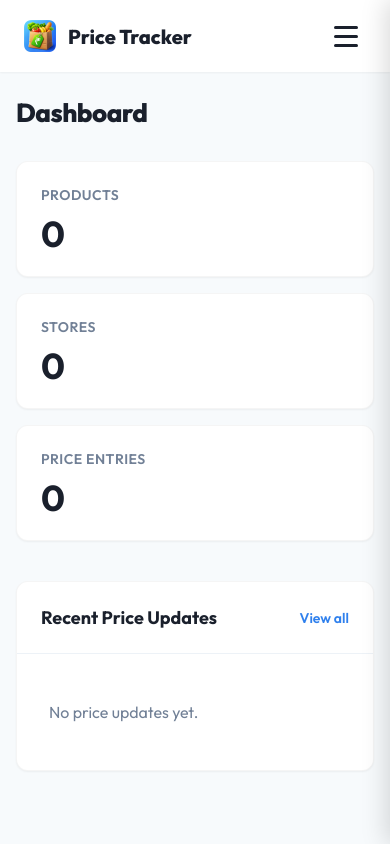
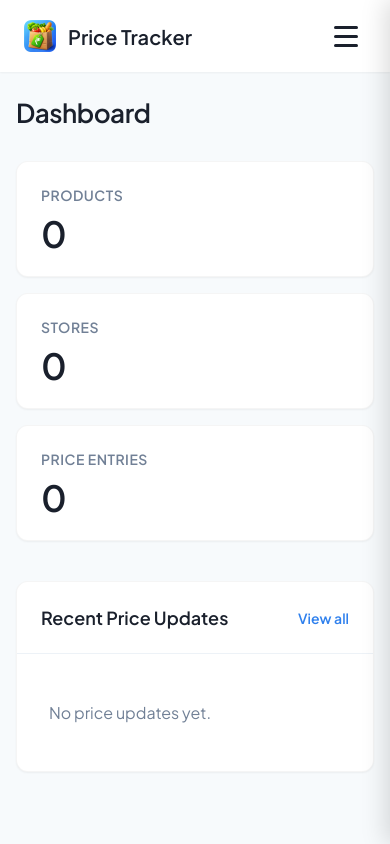
Before and after one commit to er-vikash-sain/grocery-price-app, a PHP site: page /html/dashboard.html in a window 390 px wide. Run offline with PHP 8.4, Linux system fonts and the light colour scheme.

Commit message:
style: refine typography with Plus Jakarta Sans and lighter weights
- Switched font from Outfit to Plus Jakarta Sans for a cleaner mobile aesthetic
- Reduced font weight for headings (800 -> 600) for a less heavy feel
- Refined label and button weights (700/600 -> 600/500)
- Improved overall whitespace and layout airiness

```diff
--- a/html/common.css
+++ b/html/common.css
@@ -1,9 +1,7 @@
-@import url('https://fonts.googleapis.com/css2?family=Outfit:wght@300;400;500;600;700;800&display=swap');
+@import url('https://fonts.googleapis.com/css2?family=Plus+Jakarta+Sans:wght@300;400;500;600;700;800&display=swap');
 
 :root {
-    /* ------------------------------
-     1. Brand Colors
-     ------------------------------ */
+    /* ... (brand colors unchanged) ... */
     --brand-primary: #2F80ED;
     --brand-primary-light: #56CCF2;
     --brand-primary-dark: #1F5FA0;
@@ -34,7 +32,7 @@
     --shadow-md: 0 4px 6px -1px rgba(0, 0, 0, 0.1), 0 2px 4px -1px rgba(0, 0, 0, 0.06);
     --shadow-lg: 0 20px 25px -5px rgba(47, 128, 237, 0.15), 0 10px 10px -5px rgba(0, 0, 0, 0.04);
 
-    --font-family-base: 'Outfit', system-ui, -apple-system, sans-serif;
+    --font-family-base: 'Plus Jakarta Sans', system-ui, -apple-system, sans-serif;
 }
 
 * {
--- a/html/dashboard.css
+++ b/html/dashboard.css
@@ -52,7 +52,7 @@ body {
     display: flex;
     align-items: center;
     gap: 12px;
-    font-weight: 800;
+    font-weight: 600;
     font-size: 20px;
     color: var(--text-main);
 }
@@ -83,7 +83,7 @@ body {
 }
 
 .nav-item.active {
-    font-weight: 700;
+    font-weight: 600;
 }
 
 /* Mobile Menu Elements */
@@ -194,7 +194,7 @@ body {
     padding: 18px 24px;
     text-decoration: none;
     color: var(--text-main);
-    font-weight: 500;
+    font-weight: 400;
     font-size: 16px;
     transition: all 0.2s ease;
     border-left: 4px solid transparent;
@@ -216,7 +216,7 @@ body {
 .mobile-nav-item.active {
     background-color: rgba(47, 128, 237, 0.08);
     color: var(--brand-primary);
-    font-weight: 700;
+    font-weight: 600;
     border-left-color: var(--brand-primary);
     border-bottom-style: solid;
     /* Solid border for active state */
@@ -249,7 +249,7 @@ body.menu-open {
     text-align: left;
     margin: 0;
     font-size: 26px;
-    font-weight: 800;
+    font-weight: 600;
     color: var(--text-main);
     letter-spacing: -0.5px;
 }
@@ -281,7 +281,7 @@ body.menu-open {
 
 .stat-value {
     font-size: 36px;
-    font-weight: 700;
+    font-weight: 600;
     color: var(--text-main);
     line-height: 1;
 }
@@ -306,7 +306,7 @@ body.menu-open {
 .card-header h2 {
     margin: 0;
     font-size: 18px;
-    font-weight: 700;
+    font-weight: 600;
 }
 
 .link-action {
--- a/html/login.css
+++ b/html/login.css
@@ -31,7 +31,7 @@ body {
 /* Typography */
 h1 {
     font-size: 26px;
-    font-weight: 800;
+    font-weight: 600;
     color: var(--text-main);
     margin: 0 0 8px 0;
     text-align: center;
@@ -53,7 +53,7 @@ p.subtitle {
 label {
     display: block;
     font-size: 14px;
-    font-weight: 600;
+    font-weight: 500;
     margin-bottom: 8px;
     color: var(--text-main);
     margin-left: 4px;
@@ -85,7 +85,7 @@ button.btn-primary {
     border: none;
     border-radius: var(--border-radius-lg);
     font-size: 16px;
-    font-weight: 700;
+    font-weight: 600;
     cursor: pointer;
     box-shadow: 0 4px 12px rgba(47, 128, 237, 0.3);
     transition: transform 0.1s, box-shadow 0.2s;
```
